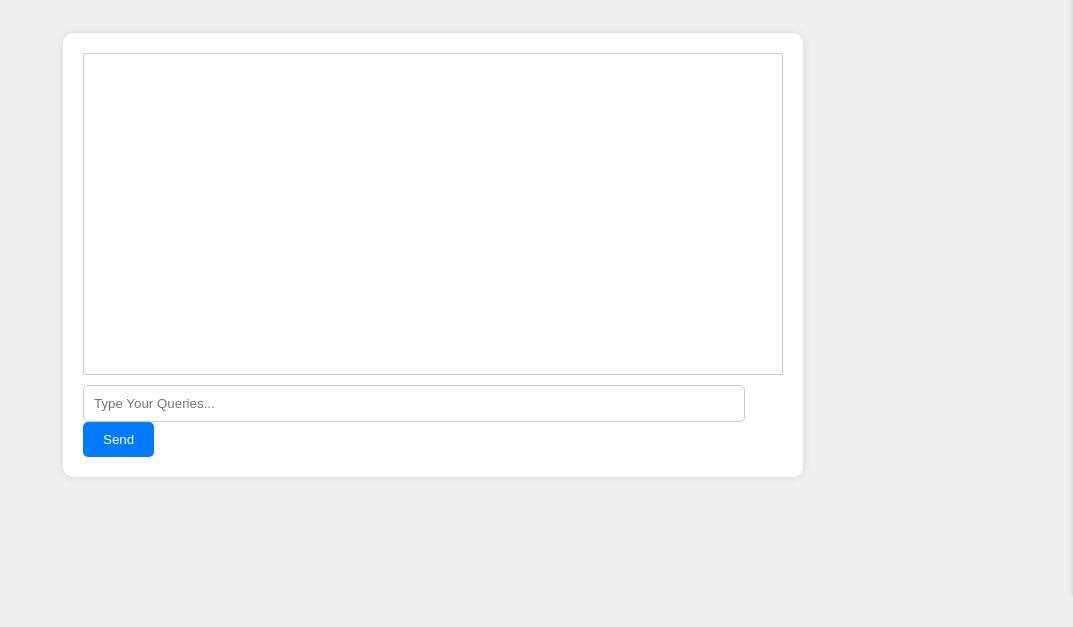
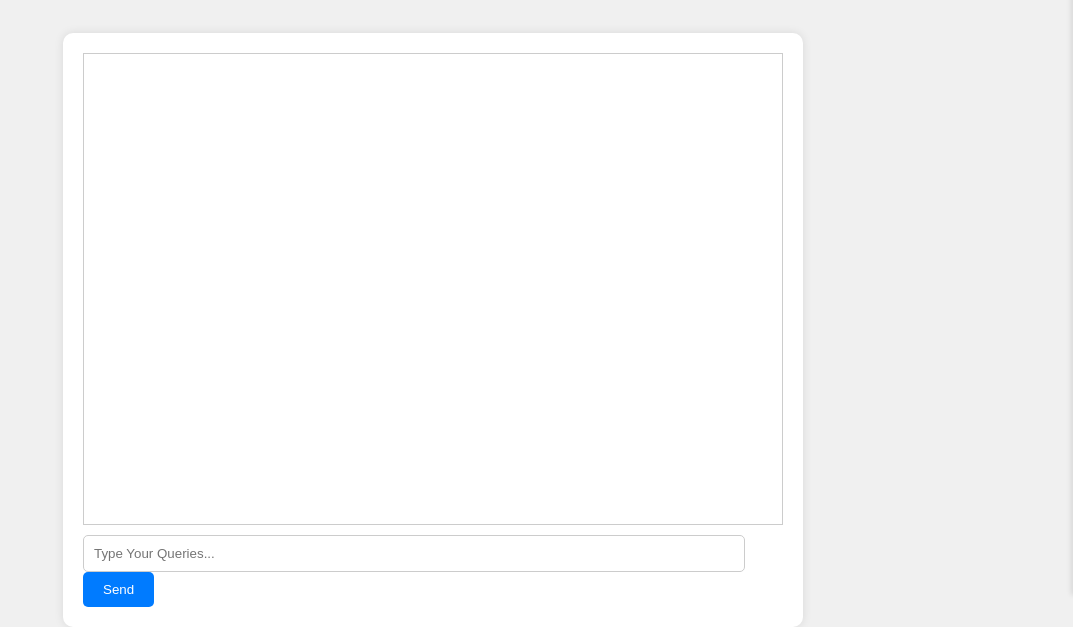
Before and after one commit to KLM-Nandhu/KLMBuddy, a plain HTML site: page index.html in a window 1280 px wide. Shown: the part 205-832 px from the top of the page, without its empty margins (207-1280 px from the left). Before the commit the page ends 800 px from the top, so only its background shows below. Drawn offline with Linux system fonts and the light colour scheme.

Commit message:
Update styles.css

```diff
--- a/styles.css
+++ b/styles.css
@@ -58,7 +58,7 @@ body {
 }
 
 .chat-box {
-    height: 300px;
+    height: 450px;
     overflow-y: auto;
     border: 1px solid #ccc;
     padding: 10px;
```
